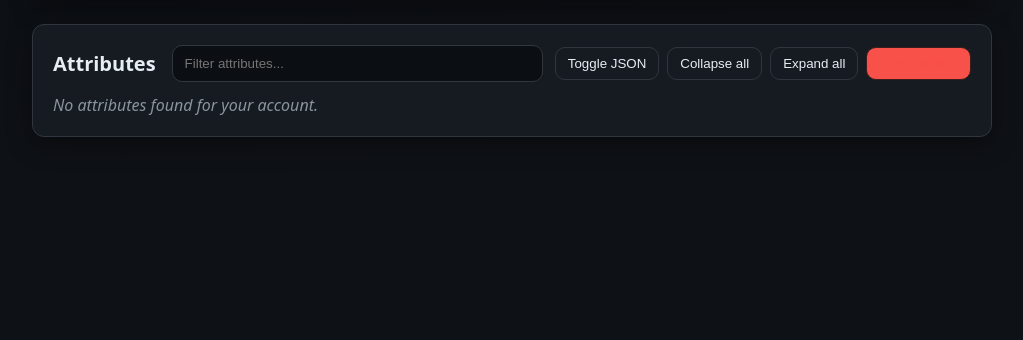
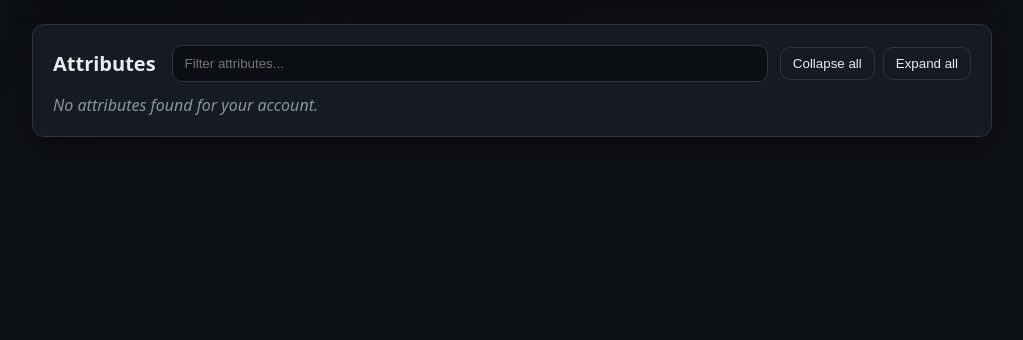
Before and after one commit to hmffa/attribute_authority, a Python web app: template attribute_authority/web/templates/user_attributes.html in a window 1280 px wide. Shown: the part 122-462 px from the top of the page, without its empty margins (128-1151 px from the left). Run offline with Jinja, Linux system fonts and the light colour scheme; the template is opened without the code that fills it, so the values that code supplies are empty.

Commit message:
Add privacy notice for Test Attribute Authority and remove reset hidden button from user attributes

```diff
--- a/attribute_authority/web/static/js/user_attributes.js
+++ b/attribute_authority/web/static/js/user_attributes.js
@@ -22,7 +22,6 @@
   const toggleRawBtn = $("#toggle-raw");
   const collapseBtn = $("#collapse-all");
   const expandBtn = $("#expand-all");
-  const resetHiddenBtn = $("#reset-hidden");
 
   function loadHidden() {
     try { return JSON.parse(localStorage.getItem(storageKey) || "{}"); }
@@ -46,12 +45,6 @@
   }
   function isValueHidden(key, value) {
     return Array.isArray(state.hidden[key]) && state.hidden[key].includes(String(value));
-  }
-  function resetHidden() {
-    state.hidden = {};
-    saveHidden();
-    render();
-    toast("Hidden attributes reset");
   }
 
   function toast(msg, after) {
@@ -185,7 +178,6 @@
   toggleRawBtn?.addEventListener("click", () => { state.rawOpen = !state.rawOpen; render(); });
   collapseBtn?.addEventListener("click", () => { state.rawOpen = false; render(); });
   expandBtn?.addEventListener("click", () => { state.rawOpen = true; render(); });
-  resetHiddenBtn?.addEventListener("click", resetHidden);
 
   // First paint
   render();
--- a/attribute_authority/web/templates/user_attributes.html
+++ b/attribute_authority/web/templates/user_attributes.html
@@ -38,10 +38,8 @@
               <input type="search" id="attr-search" placeholder="Filter attributes..." aria-label="Filter attributes" />
             </div>
             <div class="tool-buttons">
-              <button class="btn btn-ghost" id="toggle-raw">Toggle JSON</button>
               <button class="btn btn-ghost" id="collapse-all">Collapse all</button>
               <button class="btn btn-ghost" id="expand-all">Expand all</button>
-              <button class="btn btn-ghost danger" id="reset-hidden">Reset hidden</button>
             </div>
           </div>
         </div>
```
Also changed, not shown: 1 other file.
